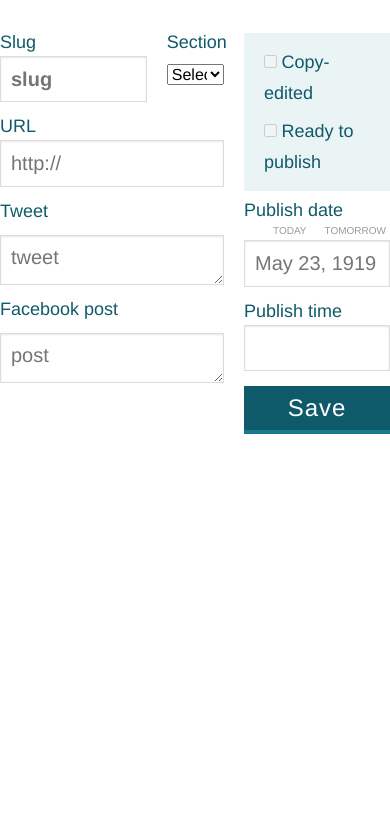
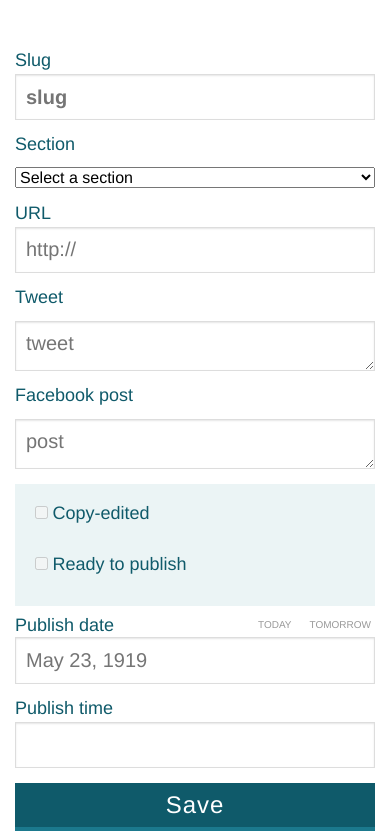
Before and after one commit to dailybruin/meow, a Django app: template meow/meow/templates/scheduler/edit.html in a window 390 px wide. Shown: the part 30-861 px from the top of the page. Before the commit the page ends 464 px from the top, so only its background shows below. Run offline with Django 3.2, Linux system fonts and the light colour scheme; the template is opened without the code that fills it, so the values that code supplies are empty; some libraries are stand-ins or nearby versions.

Commit message:
Responsive edit page

```diff
--- a/meow/meow/templates/scheduler/edit.html
+++ b/meow/meow/templates/scheduler/edit.html
@@ -67,18 +67,20 @@ $(document).ready(function(){
 </div>
 {% endif %}
 
+<div class="row">
     <form id="post-edit" method="post">
         {% csrf_token %}
         {% if post.id %}
             <input type="hidden" name="post_id" value="{{ post.id }}" />
         {% endif %}
 
-    <div class="col60"><div class="right-pad">
-        <div class="col70"><div class="right-pad">
+        <div class="large-7 columns">
+            <div class="row">
+                <div class="large-8 columns">
                     <label for="slug">Slug</label>
                     <input type="text" id="slug" name="slug" placeholder="slug" value="{{ post.slug }}" />
-        </div></div>
-        <div class="col30"><div class="left-pad">
+                </div>
+                <div class="large-4 columns">
                     <label for="section">Section</label>
                     <select id="section" name="section">
                         {% if not post.section %}
@@ -88,9 +90,9 @@ $(document).ready(function(){
                         <option value="{{ section.id }}" {% if section.id == post.section.id %}selected{% endif %}>{{ section }}</option>
                         {% endfor %}
                     </select>
-        </div></div>
+                </div>
 
-        <div style="clear:both"></div>
+            </div><!-- end div.row -->
 
             <label for="url">URL</label>
             <input type="text" id="url" name="url" placeholder="http://" value="{{ post.story_url }}" />
@@ -101,9 +103,9 @@ $(document).ready(function(){
 
             <label for="fb">Facebook post</label>
             <textarea type="text" id="fb" name="fb" placeholder="post" rows="5">{{ post.post_facebook }}</textarea>
-    </div></div>
+        </div>
 
-    <div class="col40"><div class="left-pad">
+        <div class="large-5 columns">
             <fieldset id="prepublish-checks">
                 <div class="prepublish-inside">
                     <input type="checkbox" id="approve-copy" name="approve-copy" {% if post.pub_ready_copy == True %}checked{% endif %} {% if not perms.scheduler.approve_copy %}disabled{% endif %} />
@@ -123,9 +125,10 @@ $(document).ready(function(){
             <label for="pub_time">Publish time</label>
             <input type="text" id="pub_time" name="pub_time" autocomplete="off" value="{% if post.pub_time %}{{ post.pub_time|time:"h:i A" }}{% endif %}"></input>
             <input type="submit" value="Save" name="submit" />
-    </div></div>
+        </div>
 
     </form>
+</div><!-- end div.row -->
 
 {% if post.id %}
 <form id="post-delete" method="post" action="/">
--- a/meow/scheduler/static/scheduler.css
+++ b/meow/scheduler/static/scheduler.css
@@ -54,29 +54,6 @@ input[type="text"], input[type="password"], input[type="date"], input[type="date
     border-top: 3px solid #DB1D5A;
     margin-top: 32px;
     color: #333;
-}
-
-
-.col10 { width:10%; }
-.col20 { width:20%; }
-.col30 { width:30%; }
-.col40 { width:40%; }
-.col50 { width:50%; }
-.col60 { width:60%; }
-.col70 { width:70%; }
-.col80 { width:80%; }
-.col90 { width:90%; }
-
-.col10, .col20, .col30, .col40, .col50, .col60, .col70, .col80, .col90 {
-    display:block;
-    float:left;
-}
-
-.left-pad {
-    padding-left:10px;
-}
-.right-pad {
-    padding-right:10px;
 }
 
 input[type="text"], input[type="password"], textarea {
```
Lines whose indentation alone changed are shown as unchanged.
